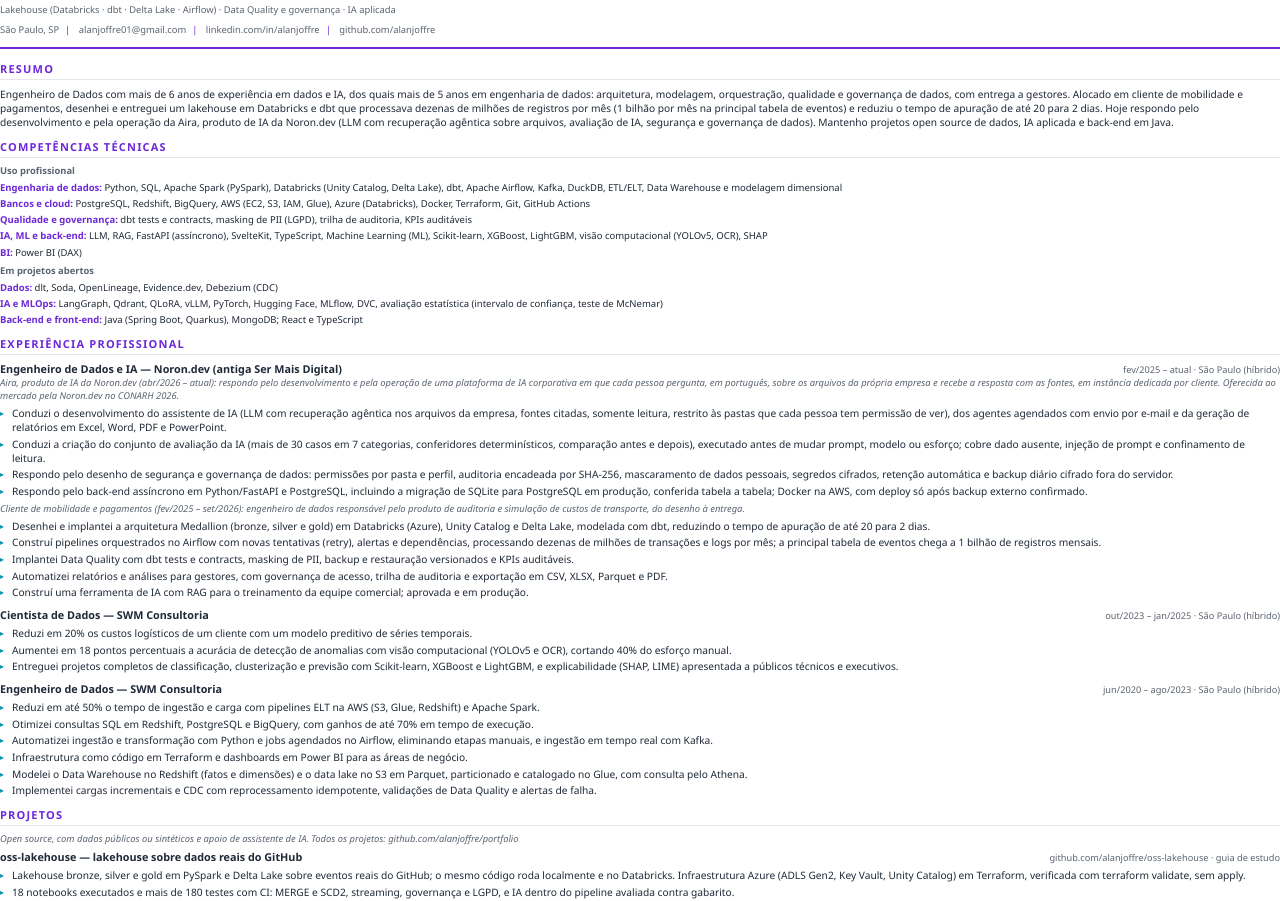
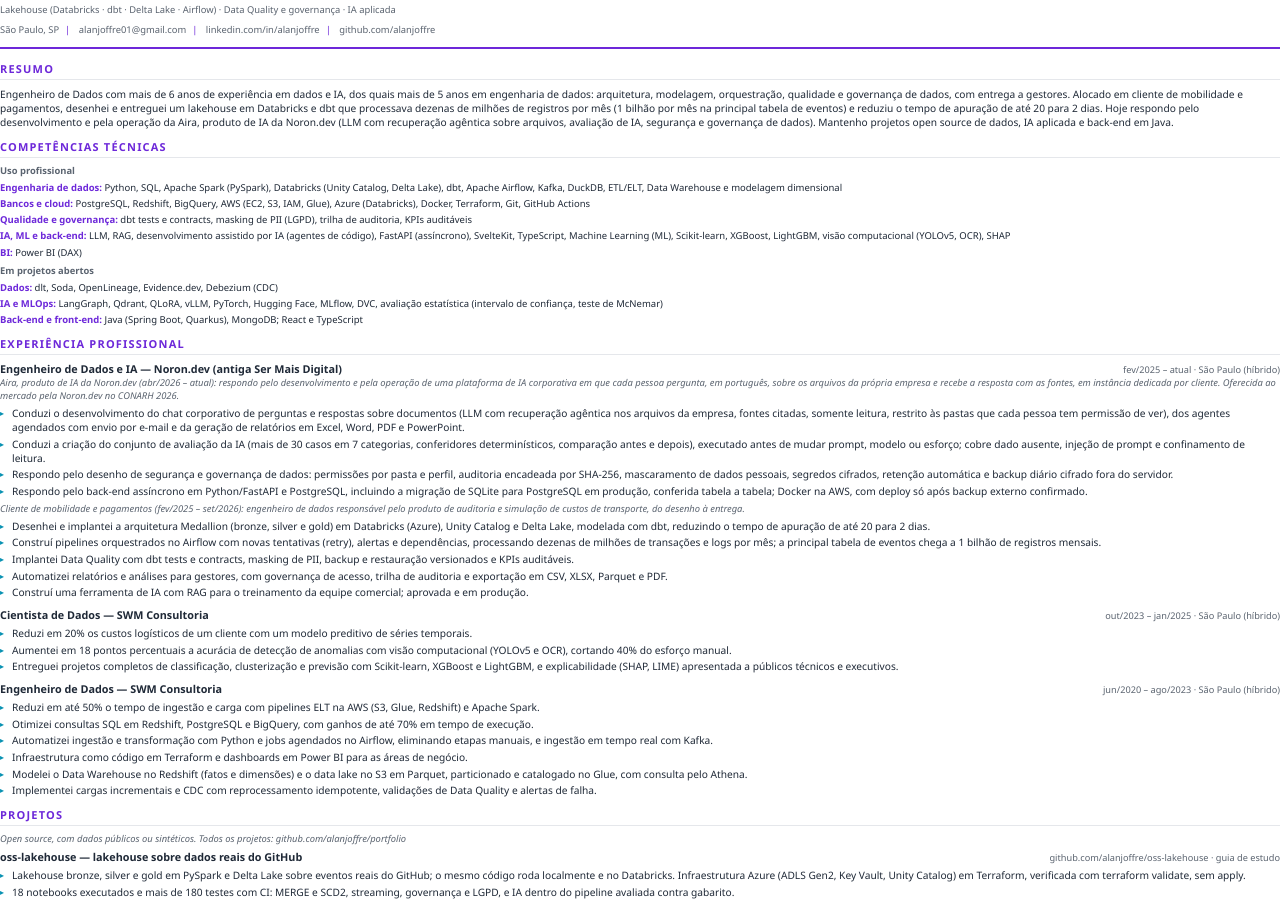
Before and after one commit to alanjoffre/my-profile, a plain HTML site: page curriculo/curriculo-ptbr.html in a window 1280 px wide. Shown: the part 53-954 px from the top of the page. Drawn offline with Linux system fonts and the light colour scheme.

Commit message:
docs(curriculo): Aira como chat de perguntas e respostas sobre documentos; IA como competência, sem ressalva
Co-Authored-By: Claude Opus 5.5 <noreply@anthropic.com>

```diff
--- a/curriculo/curriculo-ptbr.html
+++ b/curriculo/curriculo-ptbr.html
@@ -65,7 +65,7 @@
     <div class="skill-row"><b>Engenharia de dados:</b> Python, SQL, Apache Spark (PySpark), Databricks (Unity Catalog, Delta Lake), dbt, Apache Airflow, Kafka, DuckDB, ETL/ELT, Data Warehouse e modelagem dimensional</div>
     <div class="skill-row"><b>Bancos e cloud:</b> PostgreSQL, Redshift, BigQuery, AWS (EC2, S3, IAM, Glue), Azure (Databricks), Docker, Terraform, Git, GitHub Actions</div>
     <div class="skill-row"><b>Qualidade e governança:</b> dbt tests e contracts, masking de PII (LGPD), trilha de auditoria, KPIs auditáveis</div>
-    <div class="skill-row"><b>IA, ML e back-end:</b> LLM, RAG, FastAPI (assíncrono), SvelteKit, TypeScript, Machine Learning (ML), Scikit-learn, XGBoost, LightGBM, visão computacional (YOLOv5, OCR), SHAP</div>
+    <div class="skill-row"><b>IA, ML e back-end:</b> LLM, RAG, desenvolvimento assistido por IA (agentes de código), FastAPI (assíncrono), SvelteKit, TypeScript, Machine Learning (ML), Scikit-learn, XGBoost, LightGBM, visão computacional (YOLOv5, OCR), SHAP</div>
     <div class="skill-row"><b>BI:</b> Power BI (DAX)</div>
     <div class="group">Em projetos abertos</div>
     <div class="skill-row"><b>Dados:</b> dlt, Soda, OpenLineage, Evidence.dev, Debezium (CDC)</div>
@@ -81,7 +81,7 @@
         <span class="job-meta">fev/2025 – atual · São Paulo (híbrido)</span></div>
       <div class="job-sub">Aira, produto de IA da Noron.dev (abr/2026 – atual): respondo pelo desenvolvimento e pela operação de uma plataforma de IA corporativa em que cada pessoa pergunta, em português, sobre os arquivos da própria empresa e recebe a resposta com as fontes, em instância dedicada por cliente. Oferecida ao mercado pela Noron.dev no CONARH 2026.</div>
       <ul>
-        <li>Conduzi o desenvolvimento do assistente de IA (LLM com recuperação agêntica nos arquivos da empresa, fontes citadas, somente leitura, restrito às pastas que cada pessoa tem permissão de ver), dos agentes agendados com envio por e-mail e da geração de relatórios em Excel, Word, PDF e PowerPoint.</li>
+        <li>Conduzi o desenvolvimento do chat corporativo de perguntas e respostas sobre documentos (LLM com recuperação agêntica nos arquivos da empresa, fontes citadas, somente leitura, restrito às pastas que cada pessoa tem permissão de ver), dos agentes agendados com envio por e-mail e da geração de relatórios em Excel, Word, PDF e PowerPoint.</li>
         <li>Conduzi a criação do conjunto de avaliação da IA (mais de 30 casos em 7 categorias, conferidores determinísticos, comparação antes e depois), executado antes de mudar prompt, modelo ou esforço; cobre dado ausente, injeção de prompt e confinamento de leitura.</li>
         <li>Respondo pelo desenho de segurança e governança de dados: permissões por pasta e perfil, auditoria encadeada por SHA-256, mascaramento de dados pessoais, segredos cifrados, retenção automática e backup diário cifrado fora do servidor.</li>
         <li>Respondo pelo back-end assíncrono em Python/FastAPI e PostgreSQL, incluindo a migração de SQLite para PostgreSQL em produção, conferida tabela a tabela; Docker na AWS, com deploy só após backup externo confirmado.</li>
@@ -122,7 +122,7 @@
 
   <section>
     <h2>Projetos</h2>
-    <p class="note">Open source, com dados públicos ou sintéticos e apoio de assistente de IA. Todos os projetos: <a href="https://github.com/alanjoffre/portfolio">github.com/alanjoffre/portfolio</a></p>
+    <p class="note">Open source, com dados públicos ou sintéticos. Todos os projetos: <a href="https://github.com/alanjoffre/portfolio">github.com/alanjoffre/portfolio</a></p>
 
     <div class="job">
       <div class="job-head"><span class="job-title">oss-lakehouse — lakehouse sobre dados reais do GitHub</span>
```
Also changed, not shown: 1 other file.
